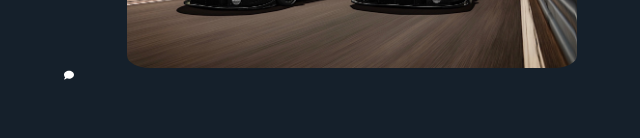
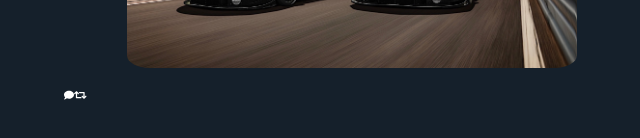
Before and after one commit to TevvinStrong/Vue-UI-Components, a Vue app in the folder social-card/: page / in a window 1280 px wide. Shown: the part 296-434 px from the top of the page, without its empty margins (176-816 px from the left). Built offline with nearby package versions, Linux system fonts and the light colour scheme.

Commit message:
Retweet icon added

```diff
--- a/social-card/src/components/CardIcons.vue
+++ b/social-card/src/components/CardIcons.vue
@@ -2,6 +2,7 @@
 <template>
   <div class="icons">
     <fa-icon class="icon" icon="comment" />
+    <fa-icon class="icon" icon="retweet" />
   </div>
 </template>
 
@@ -13,6 +14,9 @@ export default {};
 <!--CSS-->
 <style scoped>
 .icons {
-  width: 500px;
+  margin-top: 20px;
+}
+
+.icon {
 }
 </style>
--- a/social-card/src/main.js
+++ b/social-card/src/main.js
@@ -4,8 +4,9 @@ import App from './App.vue'
 import { library } from '@fortawesome/fontawesome-svg-core'
 import { FontAwesomeIcon } from '@fortawesome/vue-fontawesome'
 import {faComment} from '@fortawesome/free-solid-svg-icons';
+import {faRetweet} from '@fortawesome/free-solid-svg-icons';
 
-library.add(faComment)
+library.add(faComment, faRetweet)
 
 Vue.component('fa-icon', FontAwesomeIcon)
 
```
